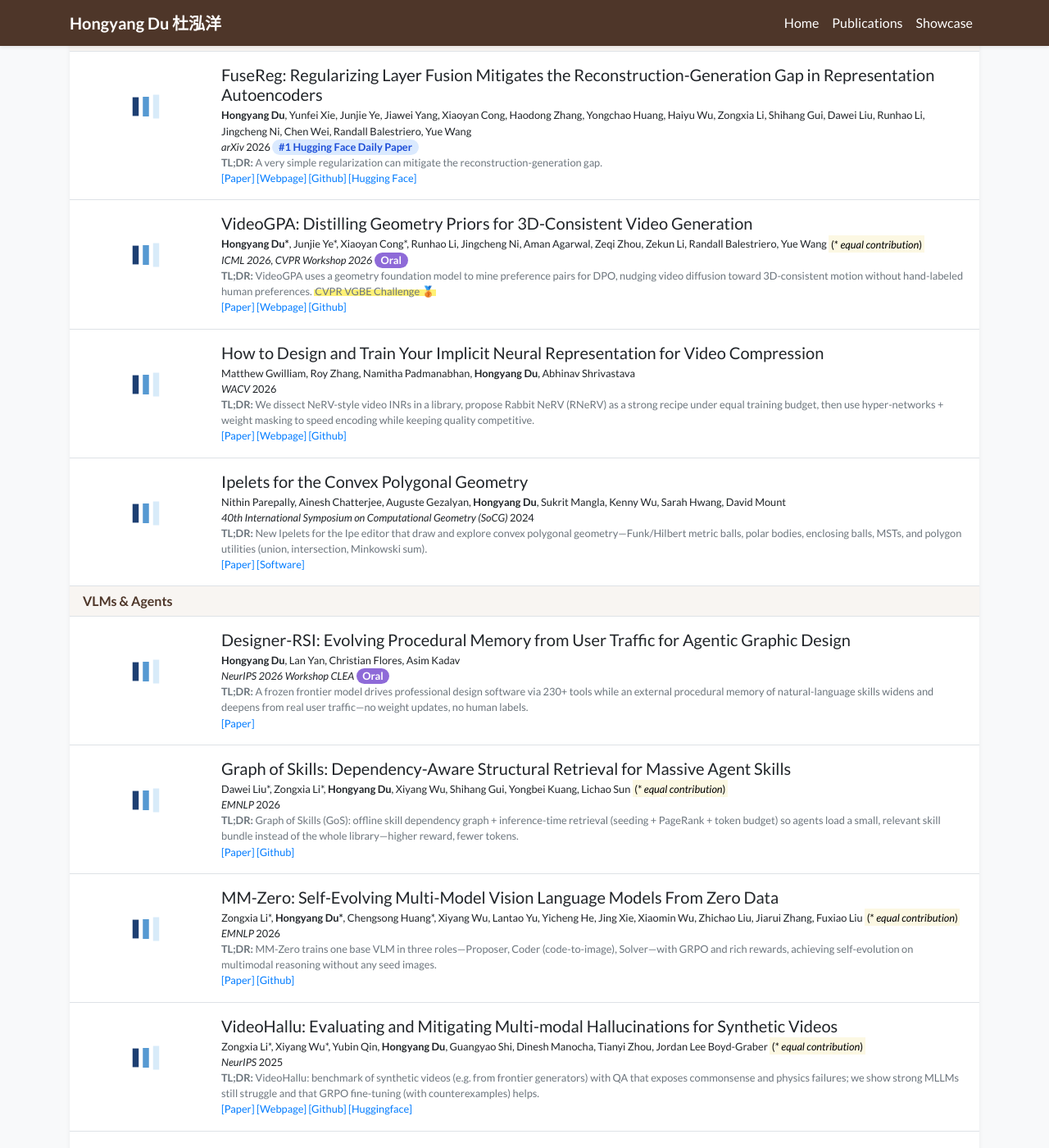
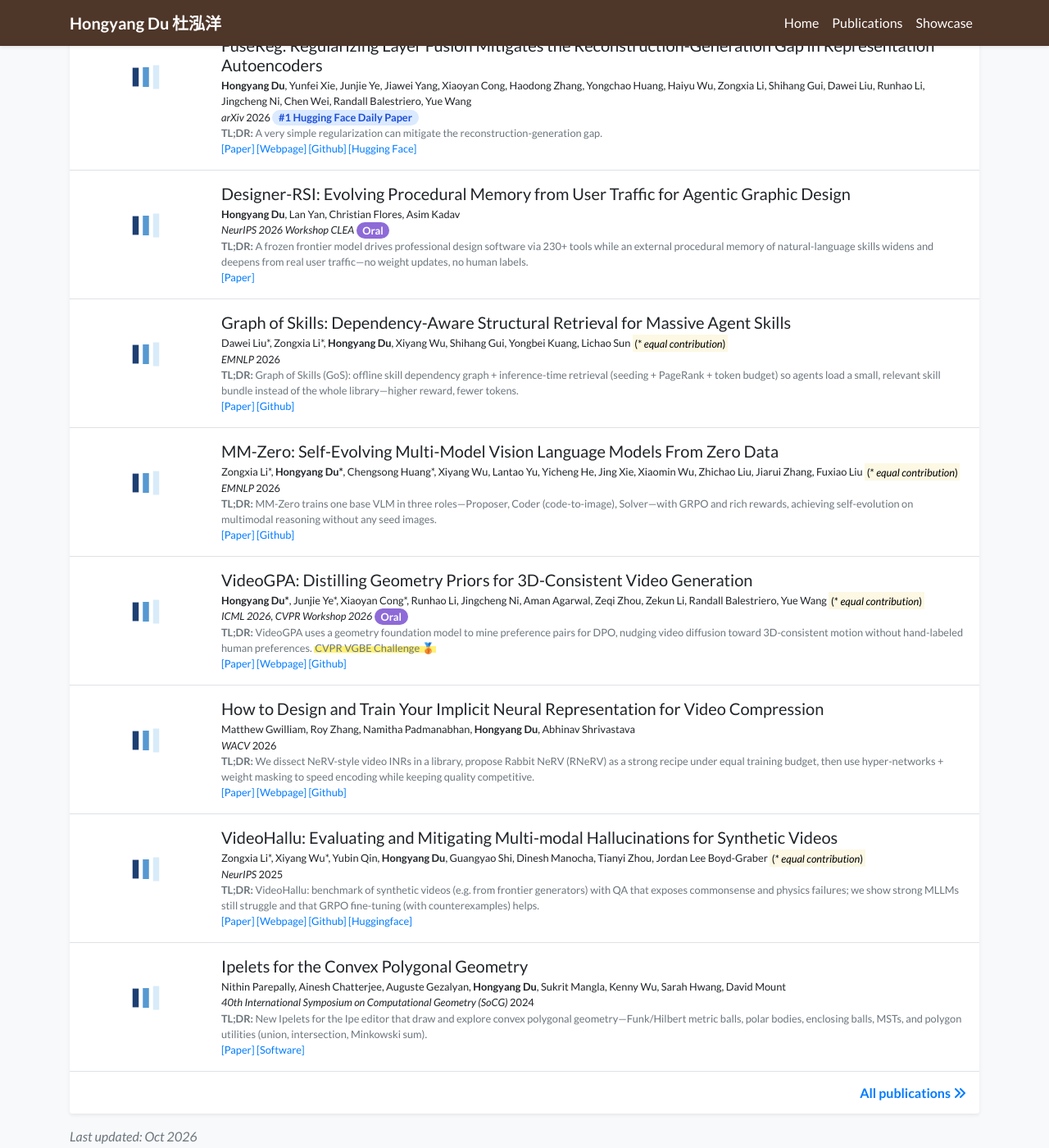
Before and after one commit to Hongyang-Du/Hongyang-Du.github.io, a Jekyll site: the page built from index.html, in a window 1280 px wide and 1400 px high, scrolled down 1317 px. Shown: the whole window at 82% size. Built offline with Jekyll 4.4.1, drawn with Linux system fonts in a browser that asks for light colours; nearby versions of some CDN libraries; some web fonts are replaced; a style sheet for code colours, icons or effects is not loaded.

Commit message:
Update index.html

```diff
--- a/index.html
+++ b/index.html
@@ -26,7 +26,5 @@ navbar_title: Home
         include widgets/publication_card.html
         publications=pubs
         title='<i class="fas fa-star"></i> Selected Publications'
-        group_by='selected_category'
-        groups='Vision & Geometric Representation|VLMs & Agents'
     %}
 {% endif %}
```
